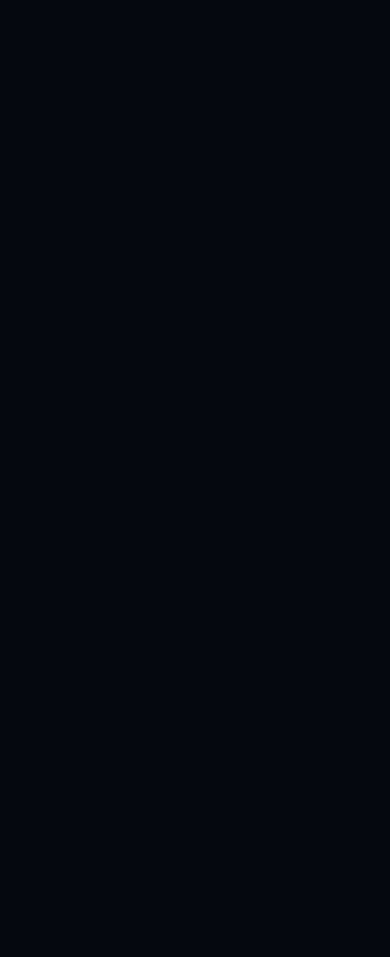
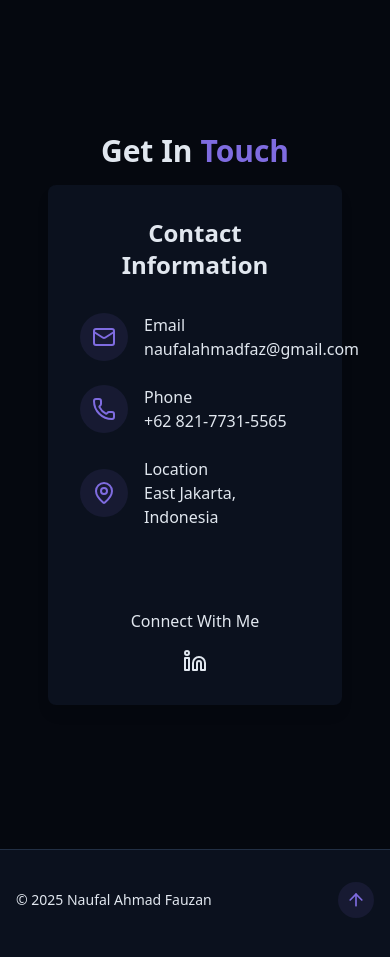
Before and after one commit to palnaz/naufal-portfolio, a React (Vite) app: page / in a window 390 px wide. Shown: the part 8040-8997 px from the top of the page. Before the commit the page ends 8077 px from the top, so only its background shows below. Built offline with nearby package versions, Linux system fonts and the light colour scheme.

Commit message:
feat(contacts and footer): added contacts section and footer

```diff
--- /dev/null
+++ b/src/components/ContactsSection.jsx
@@ -0,0 +1,80 @@
+import { Linkedin, Mail, MapPin, Phone } from "lucide-react";
+
+export const ContactSection = () => {
+  return (
+    <section id="contact" className="py-24 px-4 relative">
+      <div className="container mx-auto max-w-5xl">
+        <h2 className="text-3xl md:text-4xl font-bold mb-4 text-center">
+          Get In <span className="text-primary"> Touch</span>
+        </h2>
+
+        <div className="flex justify-center">
+          <div className="bg-card rounded-lg shadow-lg p-8 lg:p-12 max-w-md w-full">
+            <div className="text-center">
+              <h3 className="text-2xl font-semibold mb-8">
+                Contact Information
+              </h3>
+
+              <div className="space-y-6">
+                <div className="flex items-center space-x-4 text-left">
+                  <div className="p-3 rounded-full bg-primary/10">
+                    <Mail className="h-6 w-6 text-primary" />
+                  </div>
+                  <div>
+                    <h4 className="font-medium">Email</h4>
+                    <a
+                      href="mailto:naufalahmadfaz@gmail.com"
+                      className="text-muted-foreground hover:text-primary transition-colors"
+                    >
+                      naufalahmadfaz@gmail.com
+                    </a>
+                  </div>
+                </div>
+
+                <div className="flex items-center space-x-4 text-left">
+                  <div className="p-3 rounded-full bg-primary/10">
+                    <Phone className="h-6 w-6 text-primary" />
+                  </div>
+                  <div>
+                    <h4 className="font-medium">Phone</h4>
+                    <a
+                      href="tel:+6282177315565"
+                      className="text-muted-foreground hover:text-primary transition-colors"
+                    >
+                      +62 821-7731-5565
+                    </a>
+                  </div>
+                </div>
+
+                <div className="flex items-center space-x-4 text-left">
+                  <div className="p-3 rounded-full bg-primary/10">
+                    <MapPin className="h-6 w-6 text-primary" />
+                  </div>
+                  <div>
+                    <h4 className="font-medium">Location</h4>
+                    <p className="text-muted-foreground">
+                      East Jakarta, Indonesia
+                    </p>
+                  </div>
+                </div>
+              </div>
+
+              <div className="mt-12 pt-8">
+                <h4 className="font-medium mb-4">Connect With Me</h4>
+                <div className="flex justify-center space-x-4">
+                  <a
+                    href="https://www.linkedin.com/in/naufal-ahmad-fauzan-8528462b7/"
+                    target="_blank"
+                    className="text-muted-foreground hover:text-primary"
+                  >
+                    <Linkedin />
+                  </a>
+                </div>
+              </div>
+            </div>
+          </div>
+        </div>
+      </div>
+    </section>
+  );
+};
--- /dev/null
+++ b/src/components/Footer.jsx
@@ -0,0 +1,19 @@
+import { ArrowUp } from "lucide-react";
+
+export const Footer = () => {
+  return (
+    <footer className="py-12 px-4 bg-card relative border-t border-border mt-12 pt-8 flex flex-wrap justify-between items-center">
+      {" "}
+      <p className="text-sm text-muted-foreground">
+        {" "}
+        &copy; {new Date().getFullYear()} Naufal Ahmad Fauzan
+      </p>
+      <a
+        href="#home"
+        className="p-2 rounded-full bg-primary/10 hover:bg-primary/20 text-primary transition-colors"
+      >
+        <ArrowUp size={20} />
+      </a>
+    </footer>
+  );
+};
--- a/src/pages/Home.jsx
+++ b/src/pages/Home.jsx
@@ -1,5 +1,7 @@
 import { CertificatesSection } from "../components/CertificatesSection";
+import { ContactSection } from "../components/ContactsSection";
 import { ExperienceSection } from "../components/ExperienceSection";
+import { Footer } from "../components/Footer";
 import { HomeSection } from "../components/HomeSection";
 import { Navbar } from "../components/Navbar";
 import { ProjectsSection } from "../components/ProjectsSection";
@@ -18,8 +20,9 @@ export const Home = () => {
         <ExperienceSection />
         <ProjectsSection />
         <CertificatesSection />
+        <ContactSection />
       </main>
-      {/*Footer*/}
+      <Footer />
     </div>
   );
 };
```
